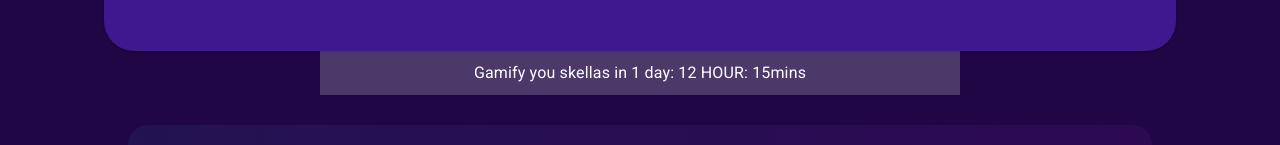
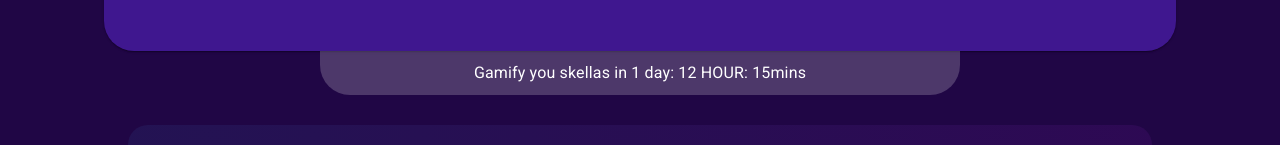
Before and after one commit to panthaacharjee/skella, a React (Create React App) app: page / in a window 1280 px wide. Shown: the part 214-359 px from the top of the page. Built offline with nearby package versions, Linux system fonts and the light colour scheme.

Commit message:
first commit

```diff
--- a/src/Components/Views/Home.js
+++ b/src/Components/Views/Home.js
@@ -96,6 +96,9 @@ const Home = () => {
             width: "50%",
             margin: "0px auto",
             padding: "10px 0px",
+            borderBottomLeftRadius: "30px",
+            borderBottomRightRadius: "30px",
+            borderTopLeftRadius: "0px",
           }}
         >
           <Typography style={{ color: "#fff" }}>
```
